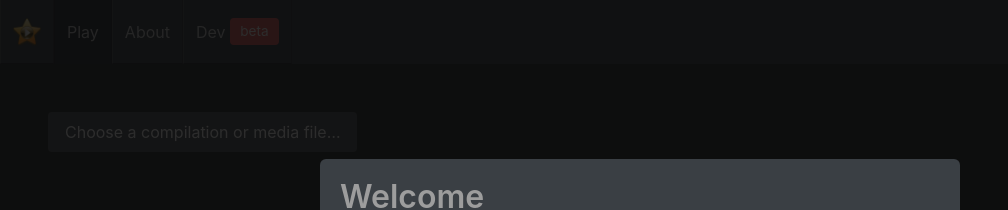
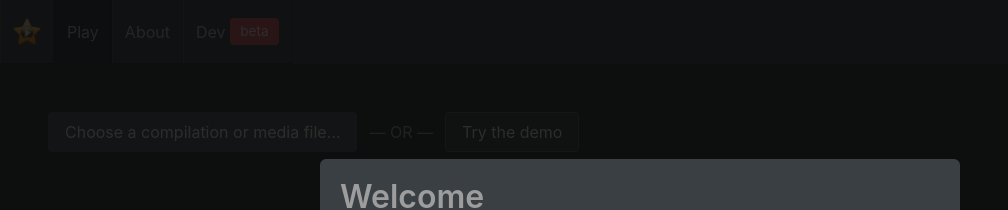
Before and after one commit to suterma/replayer-pwa, a Vue app: page /#/play in a window 1280 px wide. Shown: the top 210 px of the page, without its empty margins (0-1008 px from the left). Built offline with nearby package versions, Linux system fonts and the light colour scheme; what outfront would draw is missing.

Commit message:
Added the demo to the loader

```diff
--- a/src/components/RezLoader.vue
+++ b/src/components/RezLoader.vue
@@ -35,6 +35,17 @@
             <div class="level-item">
                 //TODO load from URL
             </div> -->
+            <div class="level-item">&mdash; OR &mdash;</div>
+            <div class="level-item">
+                <button
+                    class="button"
+                    @click="
+                        loadUrl('demo-compilation-featuring-lidija-roos.rez')
+                    "
+                >
+                    Try the demo
+                </button>
+            </div>
         </div>
 
         <!-- Right side -->
```
